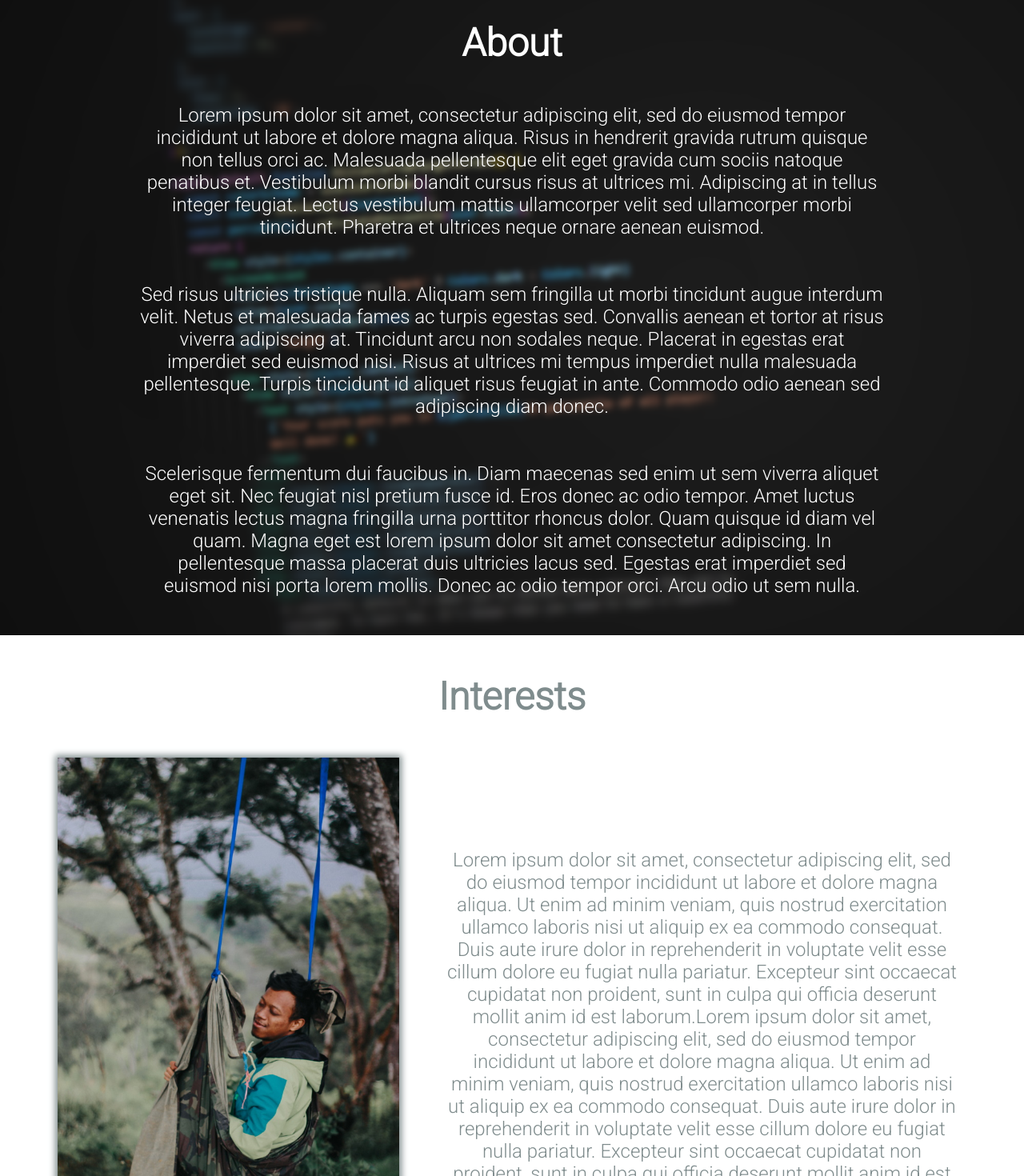
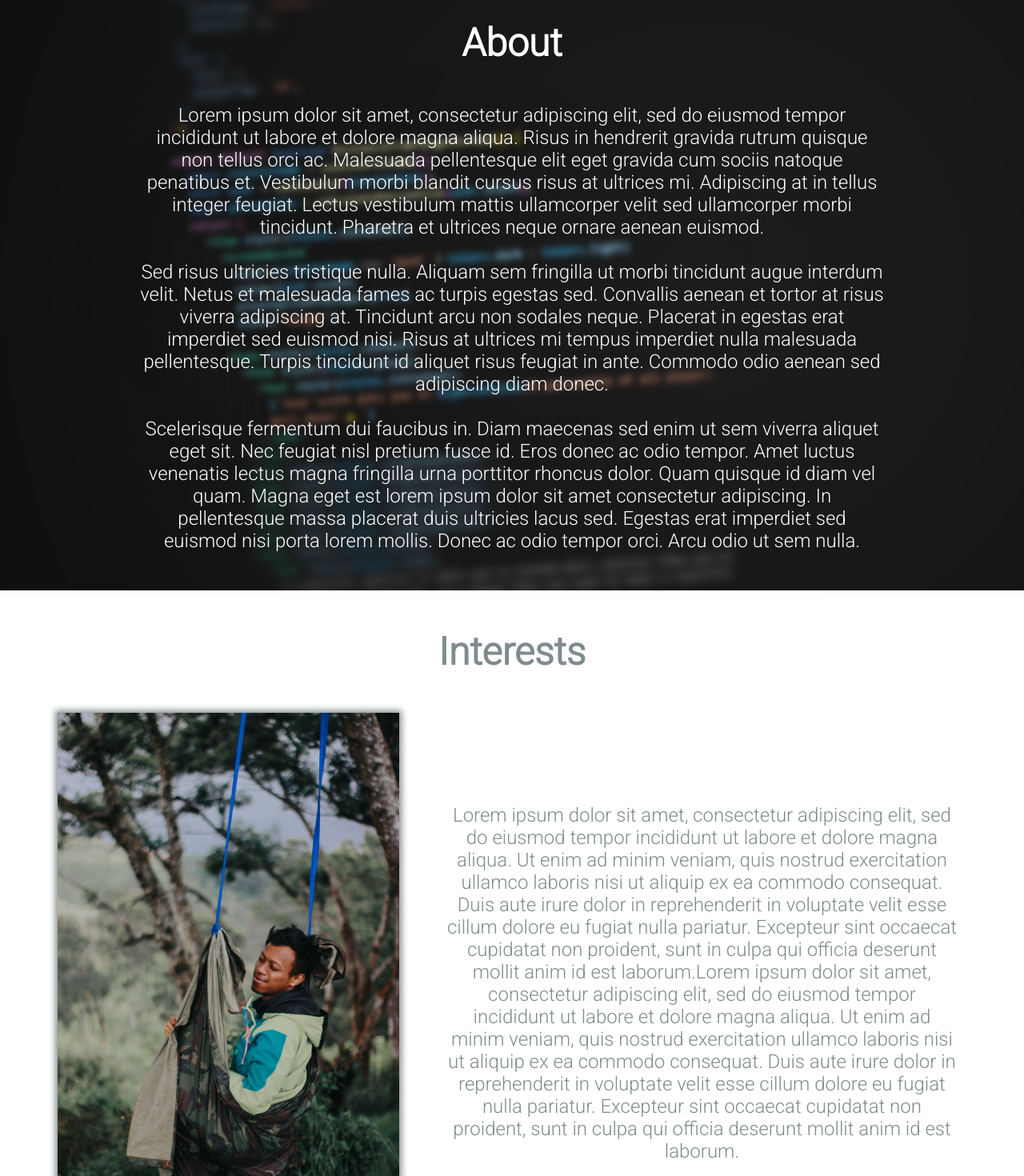
Before and after one commit to IbzOdus/EmployeePage, a React (Create React App) app: page / in a window 1280 px wide. Shown: the part 300-1770 px from the top of the page at 80% size. Built offline with nearby package versions, Linux system fonts and the light colour scheme.

Commit message:
Better handle printing of parsed text in about and interests sections

```diff
--- a/src/components/views/AboutSection.jsx
+++ b/src/components/views/AboutSection.jsx
@@ -12,11 +12,7 @@ const AboutContent = styled.div`
 `;
 
 export default function AboutSection({ text }) {
-    const dummyText = `Lorem ipsum dolor sit amet, consectetur adipiscing elit, sed do eiusmod tempor incididunt ut labore et dolore magna aliqua. Risus in hendrerit gravida rutrum quisque non tellus orci ac. Malesuada pellentesque elit eget gravida cum sociis natoque penatibus et. Vestibulum morbi blandit cursus risus at ultrices mi. Adipiscing at in tellus integer feugiat. Lectus vestibulum mattis ullamcorper velit sed ullamcorper morbi tincidunt. Pharetra et ultrices neque ornare aenean euismod.
-    <br /><br />
-    Sed risus ultricies tristique nulla. Aliquam sem fringilla ut morbi tincidunt augue interdum velit. Netus et malesuada fames ac turpis egestas sed. Convallis aenean et tortor at risus viverra adipiscing at. Tincidunt arcu non sodales neque. Placerat in egestas erat imperdiet sed euismod nisi. Risus at ultrices mi tempus imperdiet nulla malesuada pellentesque. Turpis tincidunt id aliquet risus feugiat in ante. Commodo odio aenean sed adipiscing diam donec.
-    <br /><br />
-    Scelerisque fermentum dui faucibus in. Diam maecenas sed enim ut sem viverra aliquet eget sit. Nec feugiat nisl pretium fusce id. Eros donec ac odio tempor. Amet luctus venenatis lectus magna fringilla urna porttitor rhoncus dolor. Quam quisque id diam vel quam. Magna eget est lorem ipsum dolor sit amet consectetur adipiscing. In pellentesque massa placerat duis ultricies lacus sed. Egestas erat imperdiet sed euismod nisi porta lorem mollis. Donec ac odio tempor orci. Arcu odio ut sem nulla.`;
+    const dummyText = `Lorem ipsum dolor sit amet, consectetur adipiscing elit, sed do eiusmod tempor incididunt ut labore et dolore magna aliqua. Risus in hendrerit gravida rutrum quisque non tellus orci ac. Malesuada pellentesque elit eget gravida cum sociis natoque penatibus et. Vestibulum morbi blandit cursus risus at ultrices mi. Adipiscing at in tellus integer feugiat. Lectus vestibulum mattis ullamcorper velit sed ullamcorper morbi tincidunt. Pharetra et ultrices neque ornare aenean euismod.<br /><br />Sed risus ultricies tristique nulla. Aliquam sem fringilla ut morbi tincidunt augue interdum velit. Netus et malesuada fames ac turpis egestas sed. Convallis aenean et tortor at risus viverra adipiscing at. Tincidunt arcu non sodales neque. Placerat in egestas erat imperdiet sed euismod nisi. Risus at ultrices mi tempus imperdiet nulla malesuada pellentesque. Turpis tincidunt id aliquet risus feugiat in ante. Commodo odio aenean sed adipiscing diam donec.<br /><br />Scelerisque fermentum dui faucibus in. Diam maecenas sed enim ut sem viverra aliquet eget sit. Nec feugiat nisl pretium fusce id. Eros donec ac odio tempor. Amet luctus venenatis lectus magna fringilla urna porttitor rhoncus dolor. Quam quisque id diam vel quam. Magna eget est lorem ipsum dolor sit amet consectetur adipiscing. In pellentesque massa placerat duis ultricies lacus sed. Egestas erat imperdiet sed euismod nisi porta lorem mollis. Donec ac odio tempor orci. Arcu odio ut sem nulla.`;
 
     return (
         <SectionWrapper
@@ -26,17 +22,17 @@ export default function AboutSection({ text }) {
             <SectionHeading>About</SectionHeading>
             <AboutContent>
                 {/* Depending on how your new line is delimited, this functionality will need to be changed. */}
-                {text ||
-                    dummyText.split('<br />').map((x, i) =>
-                        i === 0 ? (
-                            <div key={i}>{x}</div>
-                        ) : (
-                            <div key={i}>
-                                <br />
-                                <div>{x}</div>
-                            </div>
-                        )
-                    )}
+                {text
+                    ? text
+                          .split('\\n')
+                          .map((x, i) =>
+                              x !== '' ? <p key={i}>{x}</p> : <br key={i} />
+                          )
+                    : dummyText
+                          .split('<br />')
+                          .map((x, i) =>
+                              x !== '' ? <p key={i}>{x}</p> : <br key={i} />
+                          )}
             </AboutContent>
         </SectionWrapper>
     );
--- a/src/components/views/InterestsSection.jsx
+++ b/src/components/views/InterestsSection.jsx
@@ -35,14 +35,26 @@ const InterestsText = styled.div`
 `;
 
 export default function InterestsSection({ picture, text }) {
+    const dummyText = `Lorem ipsum dolor sit amet, consectetur adipiscing elit, sed do eiusmod tempor incididunt ut labore et dolore magna aliqua. Ut enim ad minim veniam, quis nostrud exercitation ullamco laboris nisi ut aliquip ex ea commodo consequat. Duis aute irure dolor in reprehenderit in voluptate velit esse cillum dolore eu fugiat nulla pariatur. Excepteur sint occaecat cupidatat non proident, sunt in culpa qui officia deserunt mollit anim id est laborum.Lorem ipsum dolor sit amet, consectetur adipiscing elit, sed do eiusmod tempor incididunt ut labore et dolore magna aliqua. Ut enim ad minim veniam, quis nostrud exercitation ullamco laboris nisi ut aliquip ex ea commodo consequat. Duis aute irure dolor in reprehenderit in voluptate velit esse cillum dolore eu fugiat nulla pariatur. Excepteur sint occaecat cupidatat non proident, sunt in culpa qui officia deserunt mollit anim id est laborum.`;
+
     return (
         <SectionWrapper id='interests' color={colors.primary}>
             <SectionHeading>Interests</SectionHeading>
             <Container>
                 <ActionImage src={`./${picture}`} />
                 <InterestsText>
-                    {text ||
-                        `Lorem ipsum dolor sit amet, consectetur adipiscing elit, sed do eiusmod tempor incididunt ut labore et dolore magna aliqua. Ut enim ad minim veniam, quis nostrud exercitation ullamco laboris nisi ut aliquip ex ea commodo consequat. Duis aute irure dolor in reprehenderit in voluptate velit esse cillum dolore eu fugiat nulla pariatur. Excepteur sint occaecat cupidatat non proident, sunt in culpa qui officia deserunt mollit anim id est laborum.Lorem ipsum dolor sit amet, consectetur adipiscing elit, sed do eiusmod tempor incididunt ut labore et dolore magna aliqua. Ut enim ad minim veniam, quis nostrud exercitation ullamco laboris nisi ut aliquip ex ea commodo consequat. Duis aute irure dolor in reprehenderit in voluptate velit esse cillum dolore eu fugiat nulla pariatur. Excepteur sint occaecat cupidatat non proident, sunt in culpa qui officia deserunt mollit anim id est laborum.`}
+                    {/* Depending on how your new line is delimited, this functionality will need to be changed. */}
+                    {text
+                        ? text
+                              .split('\\n')
+                              .map((x, i) =>
+                                  x !== '' ? <p key={i}>{x}</p> : <br key={i} />
+                              )
+                        : dummyText
+                              .split('<br />')
+                              .map((x, i) =>
+                                  x !== '' ? <p key={i}>{x}</p> : <br key={i} />
+                              )}
                 </InterestsText>
             </Container>
         </SectionWrapper>
```
